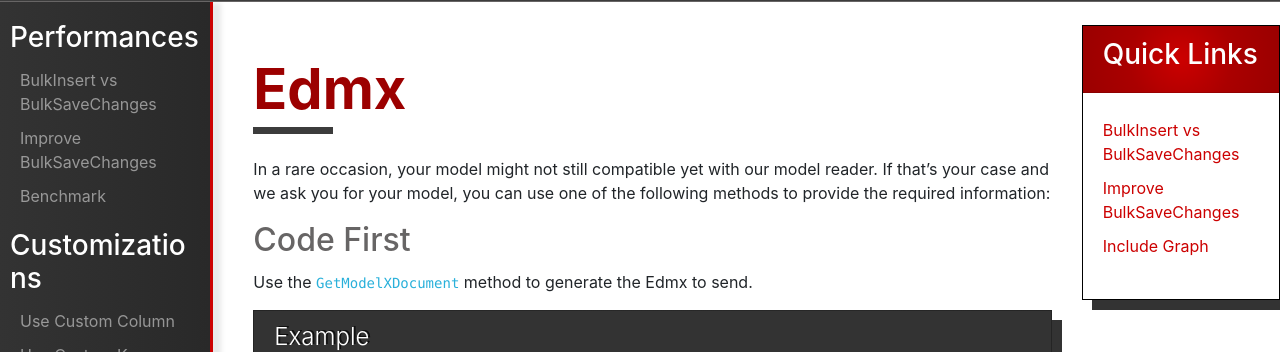
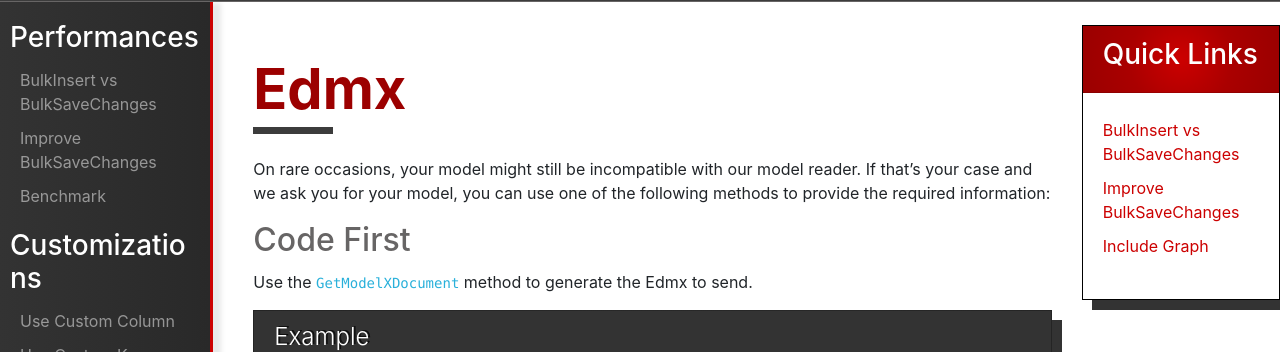
Before and after one commit to zzzprojects/EntityFramework-Extensions, a Jekyll site: the page built from docs/pages/articles/emdx.md, in a window 1280 px wide and 900 px high. Shown: the part 119-471 px from the top of the window. Built offline with Jekyll 4.4.1, drawn with Linux system fonts in a browser that asks for light colours; nearby versions of some CDN libraries.

Commit message:
Update emdx.md

```diff
--- a/docs/pages/articles/emdx.md
+++ b/docs/pages/articles/emdx.md
@@ -2,7 +2,7 @@
 permalink: edmx
 ---
 
-In a rare occasion, your model might not still compatible yet with our model reader. If that's your case and we ask you for your model, you can use one of the following methods to provide the required information:
+On rare occasions, your model might still be incompatible with our model reader. If that's your case and we ask you for your model, you can use one of the following methods to provide the required information:
 
 ## Code First
 Use the `GetModelXDocument` method to generate the Edmx to send.
```
